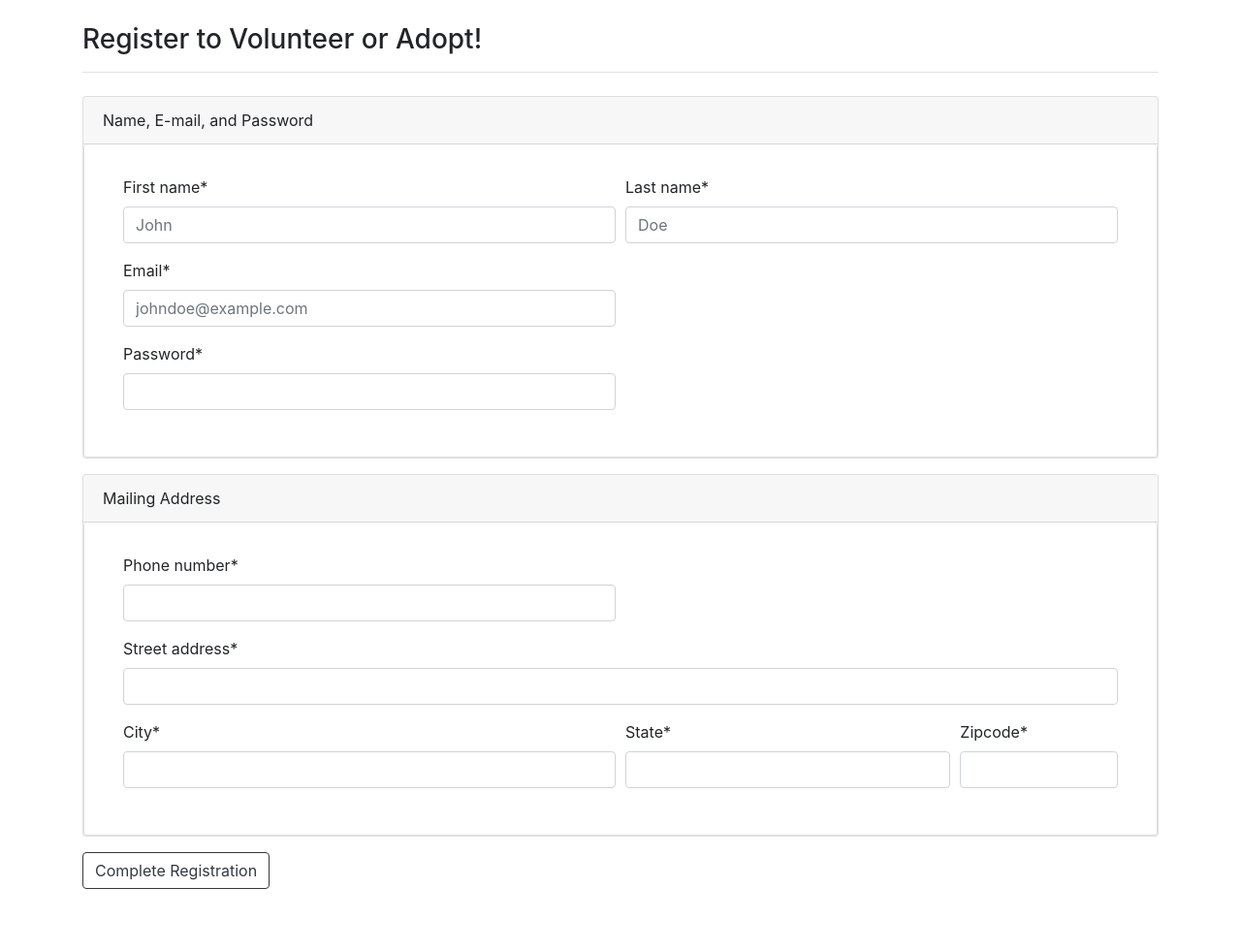
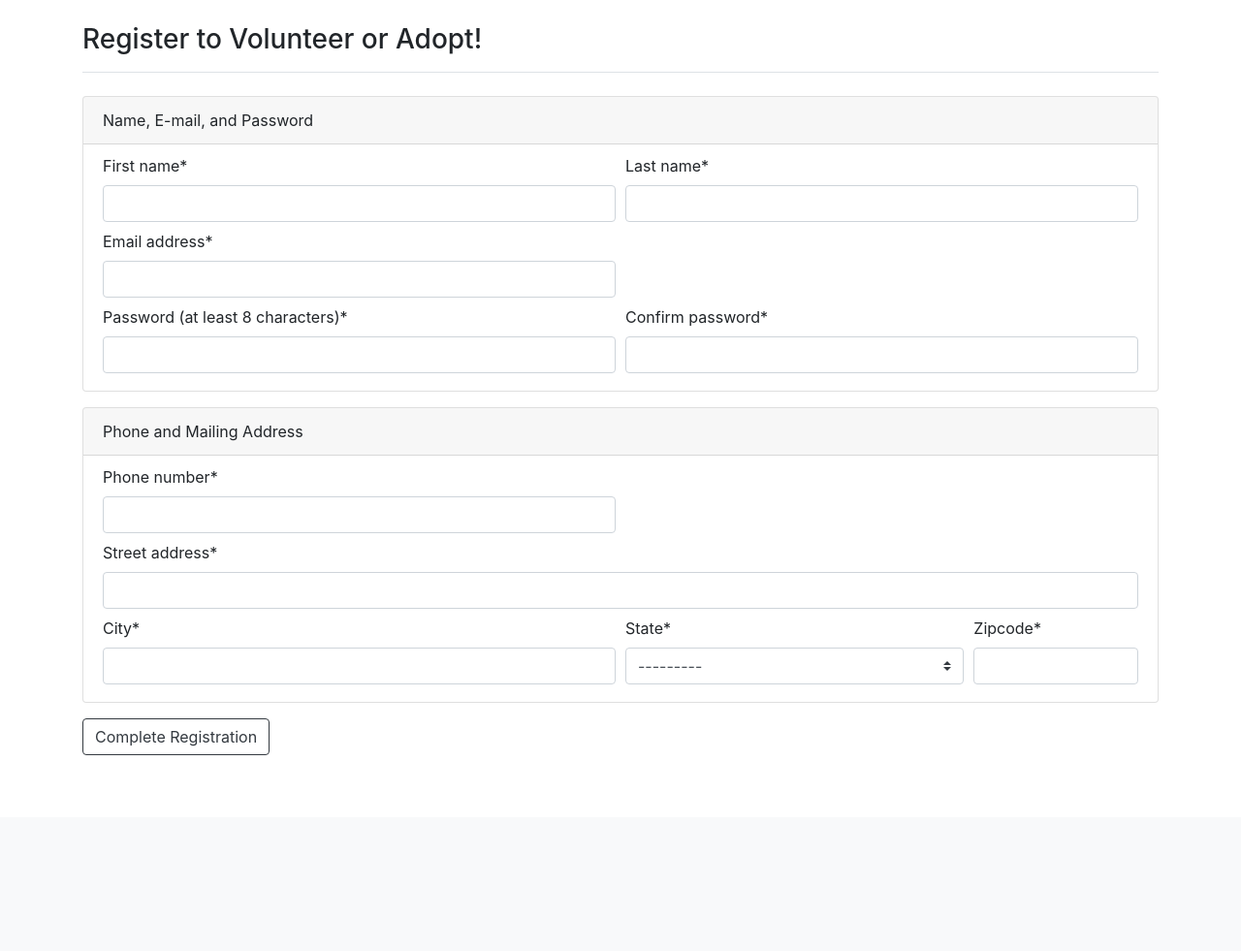
Before and after one commit to rbmccr/NSS-Back-End-Capstone-Critter, a Django app: page /register in a window 1280 px wide. Shown: the part 56-1037 px from the top of the page at 97% size. After the commit the page ends 835 px from the top, so only its background shows below. Run offline with Django 3.2, Linux system fonts and the light colour scheme; some libraries are stand-ins or nearby versions.

Commit message:
modified state on volunteer to choice field for registration clarity, completed styling on registration form, implemented password validation on registration form

```diff
--- a/app/forms.py
+++ b/app/forms.py
@@ -11,10 +11,18 @@ class UserForm(forms.ModelForm):
         This class is used in registration to define first_name, last_name, email, and password.
         The __init__ method has been modified in order to display crispy forms in a specific way.
     """
-    first_name = forms.CharField(widget=forms.TextInput(attrs={'placeholder': 'John'}))
-    last_name = forms.CharField(widget=forms.TextInput(attrs={'placeholder': 'Doe'}))
-    email = forms.CharField(widget=forms.TextInput(attrs={'placeholder': 'johndoe@example.com'}))
-    password = forms.CharField(widget=forms.PasswordInput())
+    password = forms.CharField(widget=forms.PasswordInput(), label='Password (at least 8 characters)')
+    confirm_password=forms.CharField(widget=forms.PasswordInput())
+
+    def clean(self):
+        cleaned_data = super(UserForm, self).clean()
+        password = cleaned_data.get("password")
+        confirm_password = cleaned_data.get("confirm_password")
+
+        if password != confirm_password:
+            raise forms.ValidationError("password and confirm_password does not match")
+
+        return cleaned_data
 
     def __init__(self, *args, **kwargs):
         super().__init__(*args, **kwargs)
@@ -24,15 +32,16 @@ class UserForm(forms.ModelForm):
             Row(
                 Column('first_name', css_class='form-group col-md-6 mb-0'),
                 Column('last_name', css_class='form-group col-md-6 mb-0'),
-                css_class='form-row'
+                css_class='form-row mb-n2'
             ),
             Row(
                 Column('email', css_class='form-group col-md-6 mb-0'),
-                css_class='form-row'
+                css_class='form-row mb-n2'
             ),
             Row(
                 Column('password', css_class='form-group col-md-6 mb-0'),
-                css_class='form-row'
+                Column('confirm_password', css_class='form-group col-md-6 mb-0'),
+                css_class='form-row mb-n2'
             ),
         )
 
@@ -50,17 +59,17 @@ class VolunteerForm(forms.ModelForm):
         self.helper.layout = Layout(
             Row(
                 Column('phone_number', css_class='form-group col-md-6 mb-0'),
-                css_class='form-row'
+                css_class='form-row mb-n2'
             ),
             Row(
                 Column('street_address', css_class='form-group col-md-12 mb-0'),
-                css_class='form-row'
+                css_class='form-row mb-n2'
             ),
             Row(
                 Column('city', css_class='form-group col-md-6 mb-0'),
                 Column('state', css_class='form-group col-md-4 mb-0'),
                 Column('zipcode', css_class='form-group col-md-2 mb-0'),
-                css_class='form-row'
+                css_class='form-row mb-n2'
             ),
         )
 
--- a/app/models.py
+++ b/app/models.py
@@ -28,6 +28,58 @@ class CustomUser(AbstractUser):
     def __str__(self):
         return self.email
 
+STATE_CHOICES = (
+    ('AL','Alabama'),
+    ('AK','Alaska'),
+    ('AZ','Arizona'),
+    ('AR','Arkansas'),
+    ('CA','California'),
+    ('CO','Colorado'),
+    ('CT','Connecticut'),
+    ('DE','Delaware'),
+    ('FL','Florida'),
+    ('GA','Georgia'),
+    ('HI','Hawaii'),
+    ('ID','Idaho'),
+    ('IL','Illinois'),
+    ('IN','Indiana'),
+    ('IA','Iowa'),
+    ('KS','Kansas'),
+    ('KY','Kentucky'),
+    ('LA','Louisiana'),
+    ('ME','Maine'),
+    ('MD','Maryland'),
+    ('MA','Massachusetts'),
+    ('MI','Michigan'),
+    ('MN','Minnesota'),
+    ('MS','Mississippi'),
+    ('MO','Missouri'),
+    ('MT','Montana'),
+    ('NE','Nebraska'),
+    ('NV','Nevada'),
+    ('NH','New Hampshire'),
+    ('NJ','New Jersey'),
+    ('NM','New Mexico'),
+    ('NY','New York'),
+    ('NC','North Carolina'),
+    ('ND','North Dakota'),
+    ('OH','Ohio'),
+    ('OK','Oklahoma'),
+    ('OR','Oregon'),
+    ('PA','Pennsylvania'),
+    ('RI','Rhode Island'),
+    ('SC','South Carolina'),
+    ('SD','South Dakota'),
+    ('TN','Tennessee'),
+    ('TX','Texas'),
+    ('UT','Utah'),
+    ('VT','Vermont'),
+    ('VA','Virginia'),
+    ('WA','Washington'),
+    ('WV','West Virginia'),
+    ('WI','Wisconsin'),
+    ('WY','Wyoming'),
+)
 
 class Volunteer(models.Model):
     """Defines a model for a volunteer (a verified user). Volunteers who are admin are treated as staff.
@@ -38,7 +90,7 @@ class Volunteer(models.Model):
     user = models.OneToOneField(settings.AUTH_USER_MODEL, on_delete=models.PROTECT)
     street_address = models.CharField(max_length=100)
     city = models.CharField(max_length=75)
-    state = models.CharField(max_length=50)
+    state = models.CharField(max_length=2, choices=STATE_CHOICES)
     zipcode = models.CharField(max_length=12)
     phone_number = models.PositiveIntegerField(validators=[MaxValueValidator(9999999999)])
     delete_date = models.DateTimeField(default=None, null=True, blank=True)
--- a/app/templates/app/index.html
+++ b/app/templates/app/index.html
@@ -43,7 +43,6 @@
           display: none;
         }
       }
-
 
     </style>
 
--- a/app/templates/app/register.html
+++ b/app/templates/app/register.html
@@ -5,9 +5,16 @@
     <div class='pb-2 mt-4 mb-4 border-bottom'>
         <h3>Register to Volunteer or Adopt!</h3>
     </div>
+
+    <div class='messages'>
+      {% for message in messages %}
+        <div class='{{ message.tags }} alert alert-danger' role='alert'>{{ message }}</div>
+      {% endfor %}
+    </div>
+
     {% if registered %}
       <strong>Thank you for registering!</strong>
-      <a href="{% url 'app:index' %}">Return to the homepage.</a><br />
+      <a href="{% url 'app:index' %}">Return Home</a>
     {% else %}
       <form id='user_form' method='post' action="{% url 'app:register' %}" enctype='multipart/form-data'>
         {% csrf_token %}
@@ -15,27 +22,19 @@
           <div class='card-header'>
             Name, E-mail, and Password
           </div>
-          <ul class='list-group'>
-            <li class='list-group-item'>
-              <div class='card-body'>
-                {% crispy user_form %}
-              </div>
-            </li>
-          </ul>
+          <div class='card-body' style='padding-top: 10px; padding-bottom: 10px;'>
+            {% crispy user_form %}
+          </div>
         </div>
         <div class='card mb-3'>
           <div class='card-header'>
-            Mailing Address
+            Phone and Mailing Address
           </div>
-          <ul class='list-group'>
-            <li class='list-group-item'>
-              <div class='card-body'>
-                {% crispy volunteer_form %}
-              </div>
-            </li>
-          </ul>
+          <div class='card-body' style='padding-top: 10px; padding-bottom: 10px;'>
+            {% crispy volunteer_form %}
+          </div>
         </div>
-        <input class="btn btn-outline-dark" type="submit" name="submit" value="Complete Registration" />
+        <input class='btn btn-outline-dark' type='submit' name='submit' value='Complete Registration' />
       </form>
     {% endif %}
 {% endblock content %}
--- a/app/views/auth_views.py
+++ b/app/views/auth_views.py
@@ -1,11 +1,10 @@
 from django.contrib.auth import logout, login, authenticate
 from django.contrib.auth.decorators import login_required
-from django.http import HttpResponse, HttpResponseRedirect, Http404
+from django.http import HttpResponseRedirect
 from django.shortcuts import render
 from django.template import RequestContext
 from django.urls import reverse
 from django.contrib import messages
-
 from app.forms import UserForm, VolunteerForm
 
 def register(request):
@@ -14,12 +13,6 @@ def register(request):
       request -- The full HTTP request object
     '''
 
-    # A boolean value for telling the template whether the registration was successful.
-    # Set to False initially. Code changes value to True when registration succeeds.
-    registered = False
-
-    # Create a new user by invoking the `create_user` helper method
-    # on Django's built-in User model
     if request.method == 'POST':
         user_form = UserForm(data=request.POST)
         volunteer_form = VolunteerForm(data=request.POST)
@@ -37,10 +30,10 @@ def register(request):
             volunteer.user = user
             volunteer.save()
 
-            # Update our variable to tell the template registration was successful.
-            registered = True
-
-        return login_user(request)
+            return login_user(request)
+        else:
+            messages.error(request, "Registration failed. Passwords may not match or may be too simple.")
+            return HttpResponseRedirect(reverse('app:register'))
 
     elif request.method == 'GET':
         user_form = UserForm()
```
